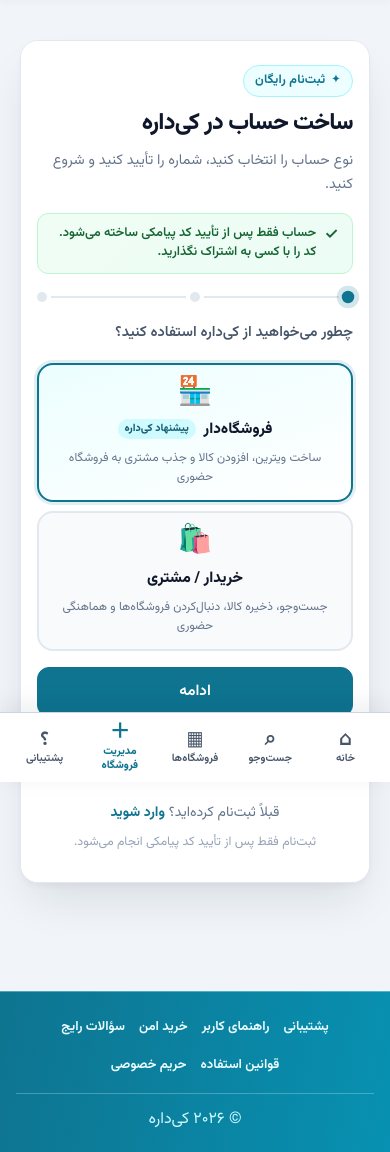
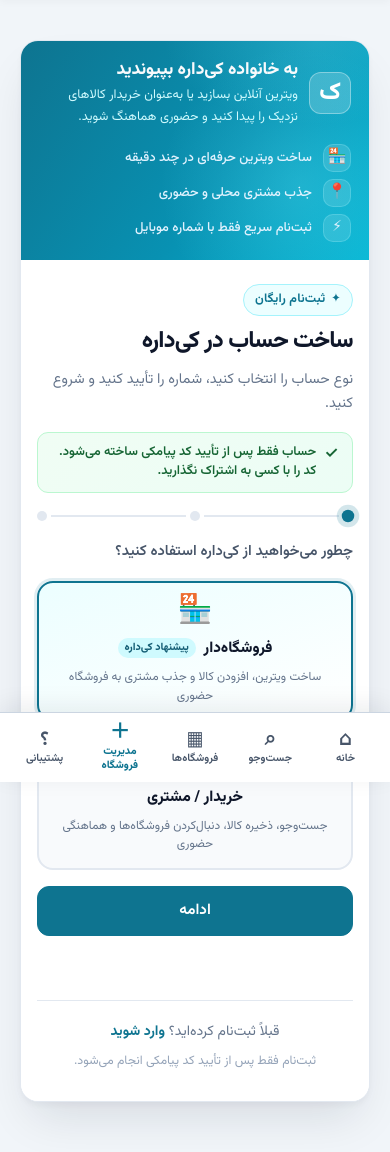
Before and after one commit to Tahmoures54/kidareh-pf, a Flask app: page /signup in a window 390 px wide. Shown: the part 62-1214 px from the top of the page. Run offline with Flask 3, Linux system fonts and the light colour scheme; parts of the project's set-up code (start-up, migrations or seed data) failed here and were passed over.

Commit message:
style(register): place turquoise welcome panel above form (#62)
* style(register): move turquoise welcome panel above form

* chore(register): refresh header stylesheet cache key

* test(register): expect turquoise header stylesheet version

```diff
--- a/static/css/auth-pages.css
+++ b/static/css/auth-pages.css
@@ -659,7 +659,77 @@
 }
 
 
-/* Registration form stays single-column at every viewport width. */
+/* Registration: single-column composition with the turquoise welcome panel above the form. */
+.auth-page[data-auth-mode="register"] .auth-shell {
+  grid-template-columns: minmax(0, 1fr);
+  width: min(620px, 100%);
+  margin-inline: auto;
+}
+
+.auth-page[data-auth-mode="register"] .auth-visual {
+  display: flex;
+  min-height: 0;
+  padding: 22px 28px;
+  justify-content: flex-start;
+  background:
+    radial-gradient(ellipse 80% 70% at 85% 0%, rgba(103, 232, 249, 0.24), transparent 55%),
+    linear-gradient(125deg, #0E7490 0%, #0891B2 58%, #06B6D4 100%);
+}
+
+.auth-page[data-auth-mode="register"] .auth-visual-inner {
+  display: grid;
+  grid-template-columns: auto minmax(0, 1fr);
+  column-gap: 14px;
+  align-items: center;
+}
+
+.auth-page[data-auth-mode="register"] .auth-brand-mark {
+  grid-row: 1 / span 2;
+  width: 48px;
+  height: 48px;
+  margin: 0;
+  background: rgba(255, 255, 255, 0.18);
+  border: 1px solid rgba(255, 255, 255, 0.35);
+  color: #FFFFFF;
+  box-shadow: none;
+}
+
+.auth-page[data-auth-mode="register"] .auth-visual h2 {
+  margin: 0 0 4px;
+  font-size: clamp(1.12rem, 2.4vw, 1.35rem);
+  letter-spacing: 0;
+}
+
+.auth-page[data-auth-mode="register"] .auth-visual p {
+  max-width: none;
+  margin: 0;
+  font-size: 0.86rem;
+  line-height: 1.65;
+  color: #CFFAFE;
+}
+
+.auth-page[data-auth-mode="register"] .auth-benefits {
+  grid-column: 1 / -1;
+  display: grid;
+  grid-template-columns: minmax(0, 1fr);
+  gap: 7px;
+  margin-top: 16px;
+}
+
+.auth-page[data-auth-mode="register"] .auth-benefits li {
+  font-size: 0.82rem;
+}
+
+.auth-page[data-auth-mode="register"] .auth-benefits .benefit-icon {
+  width: 28px;
+  height: 28px;
+  flex-basis: 28px;
+}
+
+.auth-page[data-auth-mode="register"] .auth-panel {
+  padding: 30px 34px 28px;
+}
+
 .auth-page[data-auth-mode="register"] .auth-role-grid {
   grid-template-columns: minmax(0, 1fr);
 }
@@ -674,11 +744,61 @@
 
 @media (max-width: 520px) {
   .auth-page[data-auth-mode="register"] {
-    padding-inline: max(8px, env(safe-area-inset-left, 0px));
+    padding: 8px 8px 28px;
+  }
+
+  .auth-page[data-auth-mode="register"] .auth-shell {
+    width: 100%;
+    max-width: 100%;
+    border-radius: 18px;
+  }
+
+  .auth-page[data-auth-mode="register"] .auth-visual {
+    padding: 18px 18px;
+  }
+
+  .auth-page[data-auth-mode="register"] .auth-visual-inner {
+    column-gap: 11px;
+  }
+
+  .auth-page[data-auth-mode="register"] .auth-brand-mark {
+    width: 42px;
+    height: 42px;
+    border-radius: 12px;
+  }
+
+  .auth-page[data-auth-mode="register"] .auth-visual h2 {
+    font-size: 1.08rem;
+  }
+
+  .auth-page[data-auth-mode="register"] .auth-visual p {
+    font-size: 0.8rem;
   }
 
   .auth-page[data-auth-mode="register"] .auth-panel {
-    padding-inline: 16px;
+    padding: 24px 16px 22px;
+  }
+
+  .auth-page[data-auth-mode="register"] .auth-panel-header {
+    margin-bottom: 1rem;
+  }
+
+  .auth-page[data-auth-mode="register"] .auth-steps-indicator {
+    margin-bottom: 1.1rem;
+  }
+
+  .auth-page[data-auth-mode="register"] .auth-input {
+    min-height: 50px;
+    font-size: 16px;
+  }
+
+  .auth-page[data-auth-mode="register"] .auth-role-grid {
+    gap: 9px;
+    margin-bottom: 1rem;
+  }
+
+  .auth-page[data-auth-mode="register"] .role-card-inner {
+    padding: 14px 12px;
   }
 
   .auth-page[data-auth-mode="register"] .auth-submit,
@@ -689,4 +809,20 @@
   .auth-page[data-auth-mode="register"] .auth-security-strip {
     align-items: flex-start;
   }
+
+  .auth-page[data-auth-mode="register"] .auth-feedback {
+    overflow-wrap: anywhere;
+  }
+
+  .auth-page[data-auth-mode="register"] .auth-actions-row {
+    flex-direction: column-reverse;
+  }
+
+  .auth-page[data-auth-mode="register"] .auth-captcha-row {
+    flex-wrap: wrap;
+  }
+
+  .auth-page[data-auth-mode="register"] .auth-captcha-input {
+    max-width: none;
+  }
 }
--- a/templates/pages/auth/register.html
+++ b/templates/pages/auth/register.html
@@ -2,7 +2,7 @@
 {% block title %}ثبت‌نام | کی‌داره{% endblock %}
 
 {% block head %}
-<link rel="stylesheet" href="{{ url_for('static', filename='css/auth-pages.css', v='20261011-register-column-v1') }}">
+<link rel="stylesheet" href="{{ url_for('static', filename='css/auth-pages.css', v='20261011-register-turquoise-header-v2') }}">
 <style>
   /* Register polish on top of auth-pages.css */
   .auth-kicker {
```
Also changed, not shown: tests/test_release_ux.py (+1 -1 lines).
